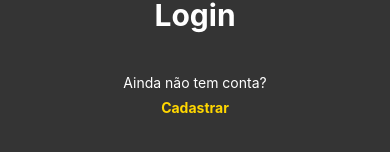
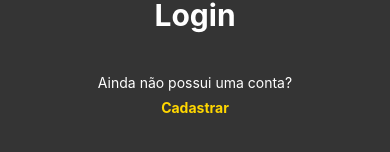
Before and after one commit to mrjonas151/sellerapp-ui, a React Native app: screen /Login in a window 390 px wide. Shown: the part 562-714 px from the top of the page. Built offline with nearby package versions, Linux system fonts and the light colour scheme.

Commit message:
Mudanças na tela de login

```diff
--- a/src/pages/Login/index.tsx
+++ b/src/pages/Login/index.tsx
@@ -49,7 +49,7 @@ export default function Login(){
                     <Text style = {styles.textoLogin}>Login</Text>
                 </TouchableOpacity>
 
-                <Text style = {styles.texto}>Ainda não tem conta?</Text>
+                <Text style = {styles.texto}>Ainda não possui uma conta?</Text>
 
                 <TouchableOpacity onPress={goToCadastro}>
                     <Text style = {styles.textoCadastro}>Cadastrar</Text>
```
